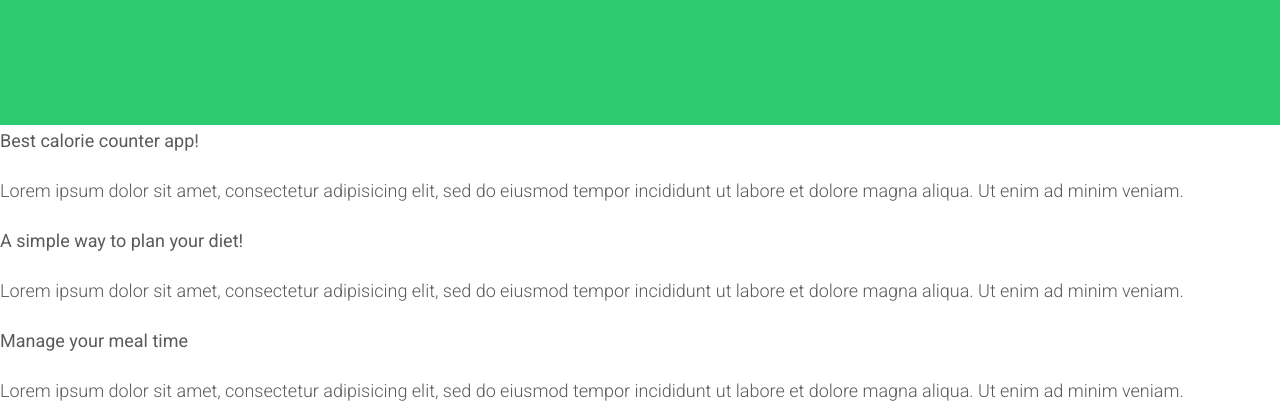
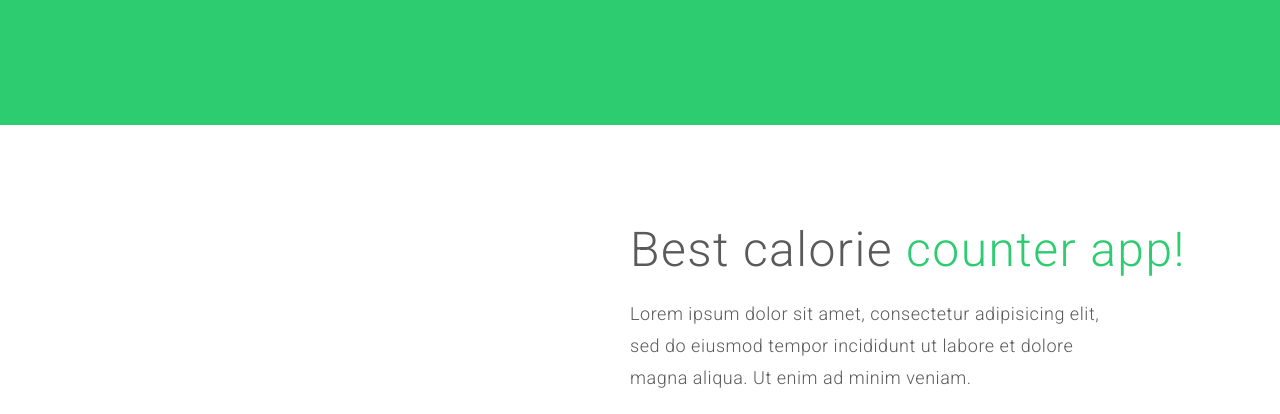
Before and after one commit to plachyndav/fit, a website built with webpack: page src/index.html in a window 1280 px wide. Shown: the part 830-1244 px from the top of the page. Built offline with nearby package versions, Linux system fonts and the light colour scheme; files whose address does not match are found by name.

Commit message:
complete calories description

```diff
--- /dev/null
+++ b/src/styles/blocks/calories.scss
@@ -0,0 +1,34 @@
+.calories {
+    display: flex;
+    width: 1246px;
+
+    padding: 0 13px;
+}
+
+.calories__toggles {
+    width: 600px;
+}
+
+.calories__title {
+    color: $color-super-dark-grey;
+    font-family: $main-font;
+    font-size: 48px;
+    font-weight: 300;
+    line-height: 60px;
+    letter-spacing: 1.44px;
+
+    span {
+        color: $color-green;
+    }
+}
+
+.calories__content {
+    width: 470px;
+
+    color: $color-super-dark-grey;
+    font-family: $main-font;
+    font-size: 18px;
+    font-weight: 300;
+    line-height: 32px;
+    letter-spacing: 0.54px;
+}
--- /dev/null
+++ b/src/styles/blocks/page-main.scss
@@ -0,0 +1,3 @@
+.page-main__calories {
+    margin: 0 auto;
+}
--- a/src/styles/layout.scss
+++ b/src/styles/layout.scss
@@ -0,0 +1,3 @@
+.page-header {
+    margin-bottom: 95px;
+}
--- a/src/styles/style.scss
+++ b/src/styles/style.scss
@@ -1,8 +1,11 @@
 @import "normalize.css";
 @import "variables.scss";
 @import "general.scss";
+@import "layout.scss";
 
 @import "./blocks/page-header.scss";
 @import "./blocks/main-nav.scss";
 @import "./blocks/button.scss";
 @import "./blocks/introduction.scss";
+@import "./blocks/calories.scss";
+@import "./blocks/page-main.scss";
```
Also changed, not shown: src/index.html (+1 -1 lines).
